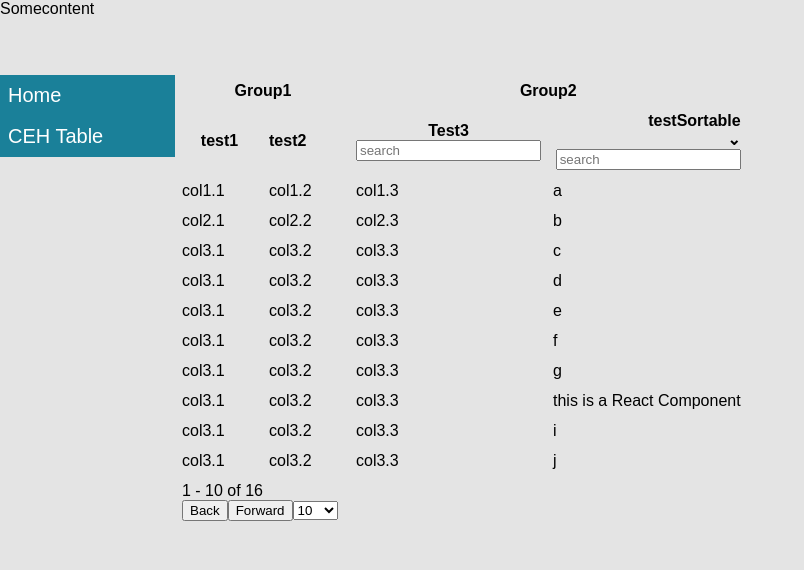
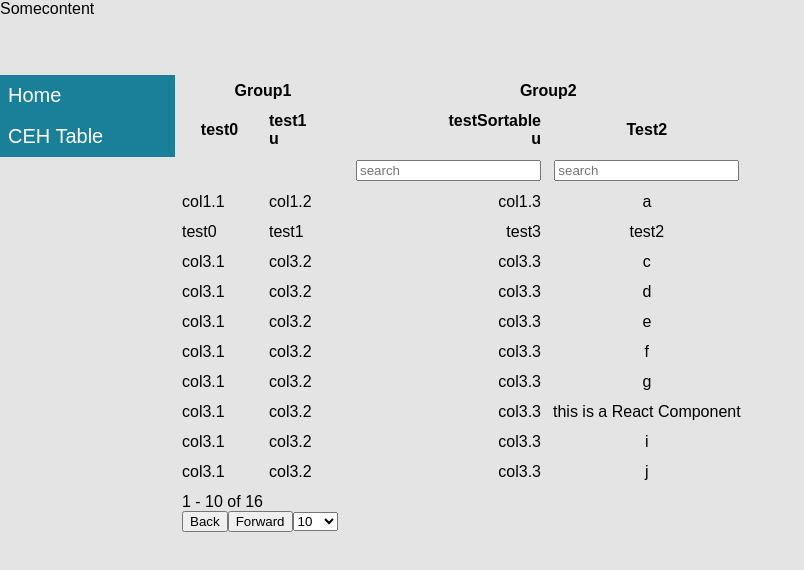
Before and after one commit to NoahWallace/react-datatable, a React app: page /tables in a window 1280 px wide. Shown: the top 570 px of the page, without its empty margins (0-804 px from the left). Built offline with nearby package versions, Linux system fonts and the light colour scheme.

Commit message:
refactor

```diff
--- a/src/Components/CEHTable/Header/thead.tsx
+++ b/src/Components/CEHTable/Header/thead.tsx
@@ -11,64 +11,62 @@ export interface IHeaderState {
 }
 export class Header extends React.Component<any, any> {
 	state = {
+		query: {},
+		headerState:{}
+	};
+	componentWillReceiveProps(nextProps){
 
-		query: {}
-	};
+		let headerState = {};
+		nextProps.headers.map((r, ri) => {
+			return r.map((c, ci) => {
+				headerState[ `${ri}_${ci}` ] = c;
+				return;
+			});
+		});
 
-	setSort = (cellIdx, rowIdx, cells, reset?: boolean) => {
-		let currentState: any = this.props.headers;
-		let refObject = cells;
-		let direction = reset ? 0 : refObject[ cellIdx ].options.currentSort === 0 ? 1 : 0;
-		for ( let key in refObject ) {
-			if ( refObject[ key ].options )
-				refObject[ key ].options.currentSort = refObject[ key ].options.initialSort;
-		}
-		refObject[ cellIdx ].options.currentSort = direction;
-		currentState[ rowIdx ] = refObject;
-		this.setState({cells: currentState});
-		!reset ? this.props.sort(cellIdx, direction, refObject[ cellIdx ].id || '') : null;
-	};
-
+		this.setState({headerState});
+	}
 	getRows = () => {
 
-		let rows = this.props.headers.map((rowObj, rowIdx) => {
-
+		let rows = this.props.headers.map((o, rowIdx, a) => {
+			let lastRow = rowIdx === a.length - 1;
 			return <tr className="row" key={`h_row_${rowIdx}`}>
-				{this.getCells(rowObj, rowIdx)}
+				{this.getCells(o, rowIdx, lastRow)}
 			</tr>;
 		});
 
 		return rows;
 
 	};
-	getCells = (cells, rowIdx) => {
-		let header: Array<JSX.Element> = [];
-		for ( let key in cells ) {
-			let cellIdx = key;
-			let search = this.search;
-			if ( cells[ key ].options ) {
-				let props = {
-					rowIdx,
-					cells,
-					cellIdx,
-					search,
-					options: cells[ key ].options,
-					title:   cells[ key ].title,
-					setSort: this.setSort
+	getCells = (cells, rowIdx, lastRow) => {
+		return cells.map((c, i) => {
 
-				};
-				if ( cells[ key ].options.sortable ) {
-					header.push(<SortableHeaderCell {...props} key={`h_cell_${rowIdx}_${cellIdx}`}/>);
-				}
-				else {
-					header.push(<StandardHeaderCell {...props} key={`h_cell_${rowIdx}_${cellIdx}`}/>);
-				}
+			if ( lastRow && c === null ) {
+				return <th key={`h_searchcell_${i}`}> </th>;
+			}
+			if ( lastRow && c.searchable ) {
+				return <SearchHeaderCell {...c} key={`h_searchcell_${i}`} search={this.search}/>;
+			}
+			if ( c.sortable ) {
+				return <SortableHeaderCell {...c}  setSort={this.setSort} sort={this.state.headerState[`${rowIdx}_${i}`].sort} key={`h_cell_${c.rowIdx}_${c.cellIdx}`}/>;
 			}
 			else {
-				header.push(<StandardHeaderCell {...cells[ key ]} key={`h_cell_${rowIdx}_${cellIdx}`}/>);
+				return <StandardHeaderCell {...c} key={`h_cell_${c.rowIdx}_${c.cellIdx}`}/>;
+			}
+		});
+	};
+	setSort = (cellIdx, rowIdx, id, reset?: boolean) => {
+		let currentState=this.state.headerState;
+		let itemState = currentState[`${rowIdx}_${cellIdx}`].sort;
+		for (let key in currentState){
+			if(currentState[key] !== null && currentState[key].sort !== -1 ) {
+				currentState[ key ].sort = -1;
 			}
 		}
-		return header;
+		let direction = reset ? 0 : itemState === -1 ? 0 : itemState === 0 ? 1 : 0;
+		!reset ? currentState[`${rowIdx}_${cellIdx}`].sort =direction: "";
+		this.setState({headerState:currentState});
+		!reset ? this.props.sort(direction, currentState[`${rowIdx}_${cellIdx}`].id || '') : null;
 	};
 	search = (e) => {
 		e.preventDefault();
@@ -76,19 +74,21 @@ export class Header extends React.Component<any, any> {
 		if ( e.keyCode === 13 ) {
 			let query = this.state.query;
 			for ( let key in query ) {
-				let cellIdx = query[ key ].cellIdx;
-				let rowIdx = query[ key ].rowIdx;
-				this.setSort(cellIdx, rowIdx, this.props.headers[ rowIdx ], true);
+				let target = JSON.parse(query[ key ].target);
+				let cellIdx = target.cellIdx;
+				let rowIdx = target.rowIdx;
+				this.setSort(cellIdx, rowIdx, target.id, true);
 			}
 			this.props.filter(this.state.query);
 		}
 		else {
 			let v: any = {};
+
 			v[ e.target.getAttribute('data-id') ] = {
 				value:   e.target.value,
-				rowIdx:  e.target.getAttribute('data-rowIdx'),
-				cellIdx: e.target.getAttribute('data-cellIdx')
+				target:  e.target.getAttribute('data-target')
 			};
+
 			this.setState({query: {...this.state.query, ...v}});
 		}
 
@@ -98,54 +98,47 @@ export class Header extends React.Component<any, any> {
 		let header = this.getRows();
 
 		return (
-
 			<thead>
 			{header}
 			</thead>
-
 		);
 	}
 }
 ;
 
 let SortableHeaderCell: React.StatelessComponent<any> = (props) => {
-	let {cellIdx, rowIdx, cells, setSort, id, title} = props;
-	let {searchable, span, currentSort, hAlign} = props.options;
+	let {cellIdx, rowIdx, setSort, id, title, sort, headerClass} = props;
 	return (
-		<th className={"cell sortable "+ hAlign}>
-			<div onClick={(e) => setSort(cellIdx, rowIdx, cells)}>
-				<div className="cell-text">{props.title}</div>
-				<span dangerouslySetInnerHTML={{__html:currentSort === 0 ? '&#8964;' : 'd'}}/>
+		<th className={'sortable ' + headerClass}>
+			<div onClick={(e) => setSort(cellIdx, rowIdx, id)}>
+				<div className="cell-text">{title}</div>
+				<span dangerouslySetInnerHTML={{__html: sort === -1 ? 'u' : sort === 0 ? 'a' : 'd'}}/>
 			</div>
-			{searchable && !span &&
-			<div>
-				<input type="text" placeholder="search"
-					   data-id={id || title}
-					   data-rowidx={rowIdx}
-					   data-cellidx={cellIdx}
-					   onKeyUp={props.search}/>
-			</div>
-			}
 		</th>
 	);
 };
 
 let StandardHeaderCell: React.StatelessComponent<any> = (props) => {
-	let {cellIdx, rowIdx, id, title} = props;
-	let {searchable, span, hAlign} = props.options;
+	let {cellIdx, rowIdx, id, title, searchable, span, headerClass} = props;
+
 	return (
-		<th colSpan={span || 1} className={hAlign}>
-			<div>{props.title}</div>
-			{
-				searchable && !span &&
-				<div>
-					<input type="text" placeholder="search"
-						   data-id={id || title}
-						   data-rowidx={rowIdx}
-						   data-cellidx={cellIdx}
-						   onKeyUp={props.search}/>
-				</div>
-			}
+		<th colSpan={span} className={headerClass}>
+			<div>{title}</div>
 		</th>
 	);
 };
+
+let SearchHeaderCell: React.StatelessComponent<any> = (props) => {
+	let {id,search} = props;
+
+	return (
+		<th>
+			<div>
+				<input type="text" placeholder="search"
+					   data-id={id}
+					   data-target={JSON.stringify(props)}
+					   onKeyUp={search}/>
+			</div>
+		</th>
+	);
+};
--- a/src/Components/CEHTable/ITable.d.ts
+++ b/src/Components/CEHTable/ITable.d.ts
@@ -5,7 +5,7 @@ export interface ITableFields {
 	rpp?:number;
 	recordCount?:number;
 	totalRecordCount?:number;
-	rows:Array<Array<any>>;
+	rows:|Array<Array<any> | {[key:string]:string | number}>;
 	headers:Array<Array<string | number | IHeaderOptions>>;
 	sort?:(idx:number,direction:SortOptions, key:string)=>void;
 	filter?:(filterObj:any)=>void;
--- a/src/Components/CEHTable/Rows/tbody.tsx
+++ b/src/Components/CEHTable/Rows/tbody.tsx
@@ -1,28 +1,42 @@
 import * as React from 'react';
 
 export interface ITableRowsProps {
-	items:Array<number | string | JSX.Element>
-	position:number;
-	rpp:number;
+	items: Array<number | string | JSX.Element>,
+	headers: any;
+	columnIndex: any;
+	position: number;
+	rpp: number;
 }
 
 export class Rows extends React.Component<ITableRowsProps, any> {
-	getCells = (row: any, rowIdx) => {
-		return row.map((cell: any, i: number) => <td key={`b_cell_${rowIdx}_${i}`}>{cell}</td>);
-	};
 	getRows = () => {
 		return this.props.items
 			.filter((row, i) => {
 				return i >= this.props.position && i < this.props.position + this.props.rpp;
 			})
-			.map((row: any, i: number) => <tr key={`b_row_${i}`}>{this.getCells(row, i)}</tr>);
+			.map((row: any, i: number) => {
+
+					return <tr key={`b_row_${i}`}>{this.getCells(row, i)}</tr>;
+
+			});
 	};
+	getCells = (row: any, rowIdx) => {
+		return row.sort((a,b)=>{
+			let prev=a.cellIdx;
+			let next=b.cellIdx;
+			return prev < next ? -1: 1;
+		}).map((cell: any, i: number) => {
+			return <td key={`b_cell_${rowIdx}_${cell.cellIdx}`} className={cell.colClass}>{cell.text}</td>
+			}
+		);
+	};
+
 
 	render () {
 
 		return (
 			<tbody className="table-body">
-			{this.getRows()}
+				{this.getRows()}
 			</tbody>
 		);
 	}
--- a/src/Components/CEHTable/table.tsx
+++ b/src/Components/CEHTable/table.tsx
@@ -14,84 +14,142 @@ export class CEHTable extends React.Component<ITableFields, any> {
 		rowsPerPage:      this.props.rpp || 10,
 		position:         0,
 		headerRows:       [],
-		columnIndex:      {}
+		columnIndex:      {},
+		normalizedHeaders : [],
+		normalizedRows : []
 	};
 
 	componentDidMount () {
-		let rows = this.props.rows.slice(0, this.props.limit || 100);
-		let headerRows = this.mapHeaderRows();
+		this.props.rows.slice(0, this.props.limit || 100);
+		//let headerRows = this.mapHeaderRows();
+		let normalizedHeaders = this.normalizeHeaderRows();
+		let normalizedRows = this.normalizeRows(normalizedHeaders);
+
 		this.setState({
-			rows:             rows,
-			rowLength:        rows.length,
-			currentRows:      rows,
-			currentRowLength: rows.length,
-			headerRows
+			rows:             this.props.rows,
+			//rowLength:        rows.length,
+			currentRows:      normalizedRows,
+			currentRowLength: normalizedRows.length,
+			//headerRows,
+			normalizedHeaders,
+			normalizedRows
 		});
 
 	}
+	normalizeHeaderRows = () =>{
+		let searchRow:any = [];
+		let rows = this.props.headers.map((row,i) => {
+			let cell= this.normalizeHeaderCells(row,i);
+			if(cell.length>searchRow.length){
+				searchRow= new Array(cell.length);
+				cell.map((item)=> {
+					if ( item.searchable ) {
+						searchRow[ item.cellIdx ] = item
+					}
+					else {
+						searchRow[item.cellIdx] = null
+					}
+				});
 
-	mapHeaderRows = () => {
-		let rows = this.props.headers.map((row) => {
-			return this.mapHeaderCells(row);
+			}
+			return cell;
 		});
-		return rows;
-	};
 
-	mapHeaderCells = (row) => {
-		let stateObj = {};
-		let cIdx={};
-		row.map((cell: any, i: number) => {
-			if(cell.id){
-				let options=cell.options || {};
-					cIdx[cell.id]={
-						idx:i,
-						hAlign:options.hAlign|| "",
-						tAlign:options.tAlign|| "",
-					}
+		return [...rows,searchRow];
+	}
+	normalizeHeaderCells = (row, rowIdx) =>{
+		return row.map((cell,i)=>{
+			return {
+				rowIdx,
+				cellIdx:i,
+				title: cell.title,
+				id:cell.id || "",
+				colClass:cell.options && cell.options.colClass ? cell.options.colClass : "",
+				headerClass:cell.options && cell.options.headerClass ? cell.options.headerClass : "",
+				span: cell.options && cell.options.span ? cell.options.span : 1,
+				get searchable(){
+					return 	cell.options !== void 0 &&
+							cell.options.searchable ===true &&
+							this.span ===1
+				},
+				get sortable(){
+					return cell.options !== void 0 &&
+						cell.options.sortable ===true &&
+						this.span ===1
+				},
+				sort:-1
 			}
 
-			stateObj[ i ] = this.getOptions(cell);
-		});
-		this.setState({columnIndex:{...cIdx}});
-		return stateObj;
-	};
-	getOptions = (cell: any) => {
-		if ( cell.options && cell.options.sortable ) {
-			cell.options.initialSort = cell.options.initialSort || 0;
-			cell.options.currentSort = cell.options.initialSort;
-		}
-		return {
-			title:   cell.title || '',
-			id:      cell.id || '',
-			options: cell.options || {}
-		};
-	};
-	sortRows = (i: number, direction: any) => {
-		let rows = this.state.currentRows;
-		let sortRows = rows.sort((a, b) => {
-			let prev = typeof a[ i ] === 'string' ? (a[ i ] as string).toUpperCase() : a[ i ];
-			let next = typeof b[ i ] === 'string' ? (b[ i ] as string).toUpperCase() : b[ i ];
+		})
+	}
+	normalizeRows = (headers) => {
+		return this.props.rows.map((row,i)=>{
+
+			if(Array.isArray(row)){
+				return this.normalizeCells(row,headers,i)
+			}
+			else{
+				let ObjRow = Object.keys(row).map((c) => {
+					return [c,row[ c ]];
+				});
+				return this.normalizeCells(ObjRow,headers,i)
+			}
+		})
+	}
+	normalizeCells = (row,headers,rowIdx) =>{
+		return row.map((c,i,a)=>{
+			let iHeaders;
+			let fHeaders = headers
+				.find((item,idx)=>item.length === a.length && item[i].id)
+				.find((m)=>{
+					return m.id === c[0]
+			});
+			if(!fHeaders){
+				iHeaders=headers
+					.find((item,idx)=>item.length === a.length && item[i].id)
+					.find((m)=>{
+						return m.cellIdx===i
+					});
+			}
+			return {
+				rowIdx,
+				cellIdx:fHeaders ? fHeaders.cellIdx : i,
+				text:Array.isArray(c)?c[1] : c,
+				searchText:Array.isArray(c)?c[1] : c,
+				id: fHeaders ? fHeaders.id : iHeaders.id,
+				colClass:fHeaders ? fHeaders.colClass : iHeaders.colClass
+			}
+		})
+	}
+
+	sortRows = (direction: any, id:string) => {
+		let rows = this.state.normalizedRows;
+		let sortRows = rows.sort((a:any, b:any) => {
+			let pprev = a.find((item)=>item.id===id),
+				pnext = b.find((item)=>item.id===id),
+				prev= isNaN(Number(pprev)) ? pprev.searchText.toUpperCase() : Number(pprev),
+				next= isNaN(Number(pprev)) ? pnext.searchText.toUpperCase() : Number(pnext);
 			if ( direction === 0 ) {
 				return prev < next ? -1 : prev > next ? 1 : 0;
-			}
-			;
+			};
 			if ( direction === 1 ) {
 				return prev < next ? 1 : prev > next ? -1 : 0;
-			}
-			;
+			};
 			return 0;
 
 		});
 		this.setState({currentRows: sortRows});
 	};
 	filterRows = (filterObj) => {
-		let filteredRows = this.state.rows.filter((row) => {
+		let filteredRows = this.state.normalizedRows.filter((row) => {
+
 			let matchArr: Array<boolean> = [];
-			for ( let key in filterObj ) {
-				let i = filterObj[ key ].cellIdx;
-				let val = filterObj[ key ].value;
-				let reg = new RegExp(val, 'i');
-				let match = val.trim() ? reg.test(row[ i ]) : true;
+			for(let key in filterObj){
+				let current=filterObj[key];
+				let target = JSON.parse(current.target);
+				let reg=new RegExp(current.value,"i");
+
+				let match = current.value.trim()? reg.test(row[target.cellIdx].searchText):true;
 				matchArr.push(match);
 			}
 			return matchArr.indexOf(false) === -1;
@@ -116,13 +174,15 @@ export class CEHTable extends React.Component<ITableFields, any> {
 			<div className="table-container">
 				<table>
 					<Header
-						headers={this.state.headerRows}
+						headers={this.state.normalizedHeaders}
 						sort={this.props.sort || this.sortRows}
 						filter={this.props.filter || this.filterRows}
 					/>
 					<Rows items={this.state.currentRows}
 						  rpp={this.state.rowsPerPage}
 						  position={this.state.position}
+						  columnIndex={this.state.columnIndex}
+						  headers={this.state.headerRows}
 					/>
 					<Footer
 						setPaging={this.setPaging}
--- a/src/example/Layout/app.tsx
+++ b/src/example/Layout/app.tsx
@@ -2,63 +2,67 @@ import * as React from 'react';
 import { Link, Route, BrowserRouter } from 'react-router-dom';
 import { CEHTable } from '../../Components/CEHTable';
 
-let ABC:React.StatelessComponent<any> = () =>(<div>this is a React Component</div>)
+let ABC: React.StatelessComponent<any> = () => (<div>this is a React Component</div>);
 let mockData = {
 	headers: [
 		[
-			{title:"Group1",options:{span:2}},
-			{title:"Group2",options:{span:2, searchable:true}},
-		],[
-			{title:'test1'},
+			{title: 'Group1', options: {span: 2}},
+			{title: 'Group2', options: {span: 2, searchable: true}}
+		],
+		[
+			{title: 'test0',id:'idtest0'},
 			{
-				title:'test2',
-				id:"test2",
-				options:{
-					hAlign:"left"
+				title:   'test1',
+				id:      'idtest1',
+				options: {
+					headerClass: 'left',
+					colClass:     'left',
+					sortable: true,
 				}
 			},
 			{
-				title:"Test3",
-				id:"test3",
-				options:{
-					searchable:true,
-					hAlign:"center"
+				title:   'testSortable',
+				id:      'idtest3',
+				options: {
+					sortable:   true,
+					searchable: true,
+					colClass:     'right',
+					headerClass:     'right',
+
 				}
 			},
-		{
-			title:   'testSortable',
-			id:      'testSortable',
-			options: {
-				sortable: true,
-				searchable:true,
-				cAlign:"right",
-				hAlign:"right",
+			{
+				title:   'Test2',
+				id:      'idtest2',
+				options: {
+					searchable: true,
+					colClass:     'center',
+					headerClass:     'center'
+				}
+			},
 
-			}
-		},
-
-	]],
+		]
+	],
 	rows:    [
 		[ 'col1.1', 'col1.2', 'col1.3', 'a' ],
-		[ 'col2.1', 'col2.2', 'col2.3', 'b' ],
+		{idtest0: 'test0', idtest1: 'test1', idtest2: 'test2', idtest3: 'test3'},
 		[ 'col3.1', 'col3.2', 'col3.3', 'c' ],
 		[ 'col3.1', 'col3.2', 'col3.3', 'd' ],
 		[ 'col3.1', 'col3.2', 'col3.3', 'e' ],
 		[ 'col3.1', 'col3.2', 'col3.3', 'f' ],
 		[ 'col3.1', 'col3.2', 'col3.3', 'g' ],
-		[ 'col3.1', 'col3.2', 'col3.3',  <ABC/>   ],
+		[ 'col3.1', 'col3.2', 'col3.3', <ABC/> ],
 		[ 'col3.1', 'col3.2', 'col3.3', 'i' ],
 		[ 'col3.1', 'col3.2', 'col3.3', 'j' ],
-		[ 'col3.1', 'col3.2', 'col3.3', 'k' ],
+		[ 'col3.1', 'col3.2', 'a', 'k' ],
 		[ 'col3.1', 'col3.2', 'col3.3', 'l' ],
 		[ 'col3.1', 'col3.2', 'col3.3', 'm' ],
 		[ 'col3.1', 'col3.2', 'col3.3', 'n' ],
-		[ 'col3.1', 'col3.2', 'col3.3', 'o' ],
+		[ 'col3.1', 'col3.2', 'z', 'o' ],
 		[ 'col3.1', 'col3.2', 'col3.3', 'p' ],
 	],
-	options:{}
+	options: {}
 };
-
 
 export const Layout = () => {
 	return (
```
